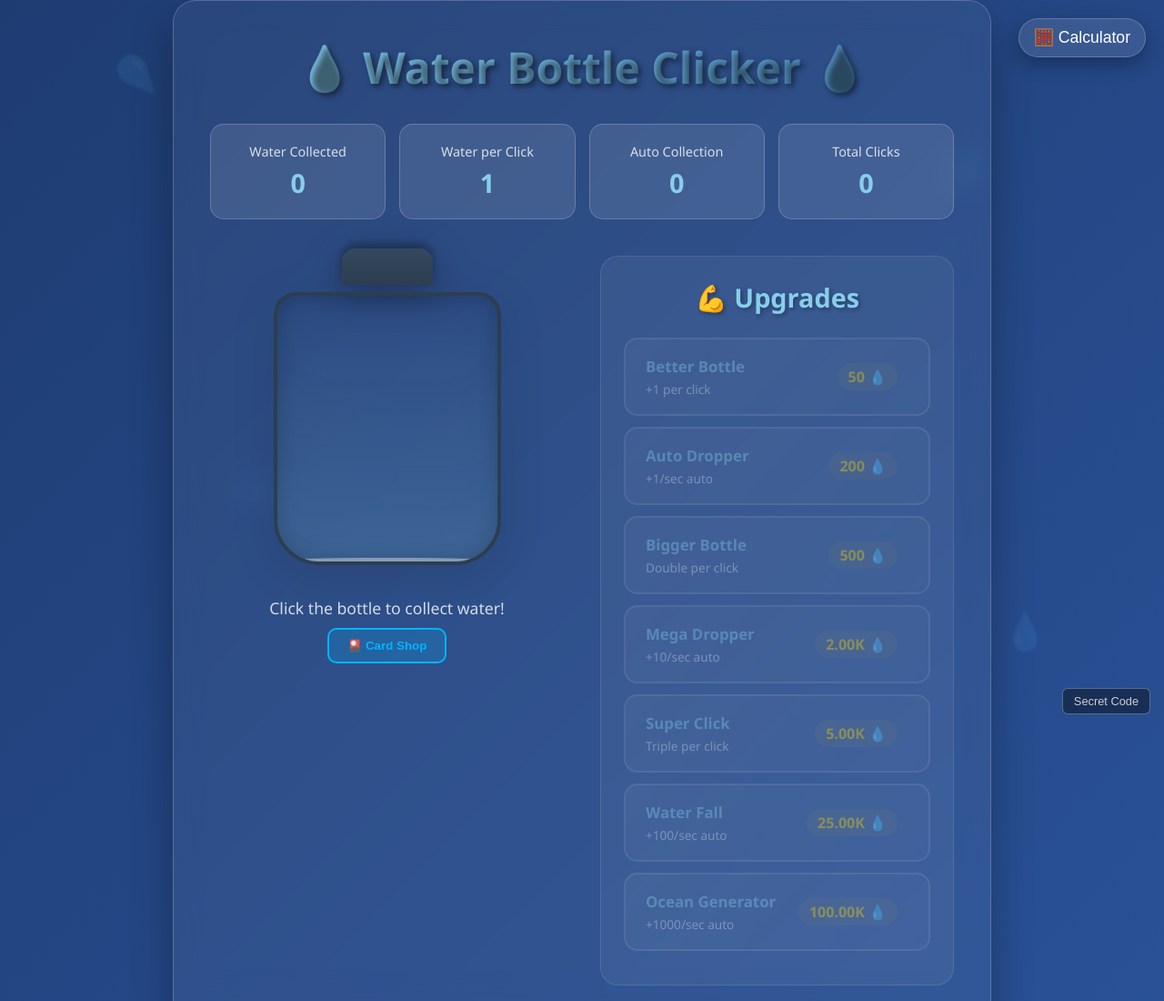
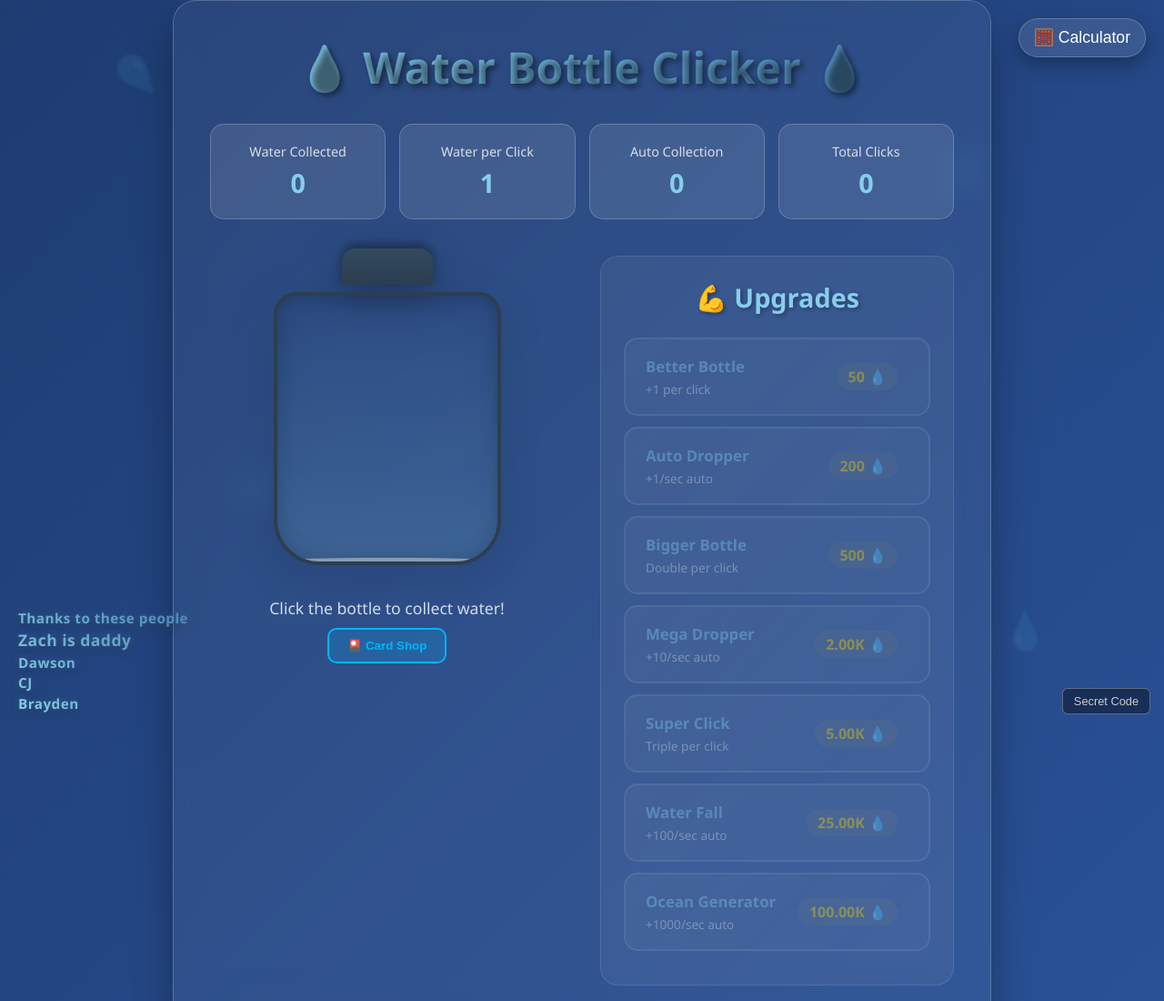
Before and after one commit to MozarXScripts/WaterBottleClicker, a plain HTML site: page index.html in a window 1280 px wide. Shown: the top 1100 px of the page at 91% size. Drawn offline with Linux system fonts and the light colour scheme.

Commit message:
Update index.html

```diff
--- a/index.html
+++ b/index.html
@@ -833,3 +833,18 @@ window.onYouTubeIframeAPIReady=function(){
   });
 };
 </script>
+<!--  CREDITS  -->
+<div style="position:fixed;bottom:15px;left:20px;
+            font-family:'Segoe UI',Tahoma,Geneva,Verdana,sans-serif;
+            font-size:0.95em;font-weight:600;letter-spacing:.5px;
+            background:linear-gradient(45deg,#87ceeb,#4682b4);
+            -webkit-background-clip:text;-webkit-text-fill-color:transparent;
+            text-shadow:0 0 8px rgba(135,206,235,.35);
+            filter:drop-shadow(0 2px 4px rgba(0,0,0,.4));
+            line-height:1.5">
+  Thanks to these people<br>
+  <span style="font-size:1.15em;font-weight:700">Zach is daddy</span><br>
+  Dawson<br>
+  CJ<br>
+  Brayden
+</div>
```
